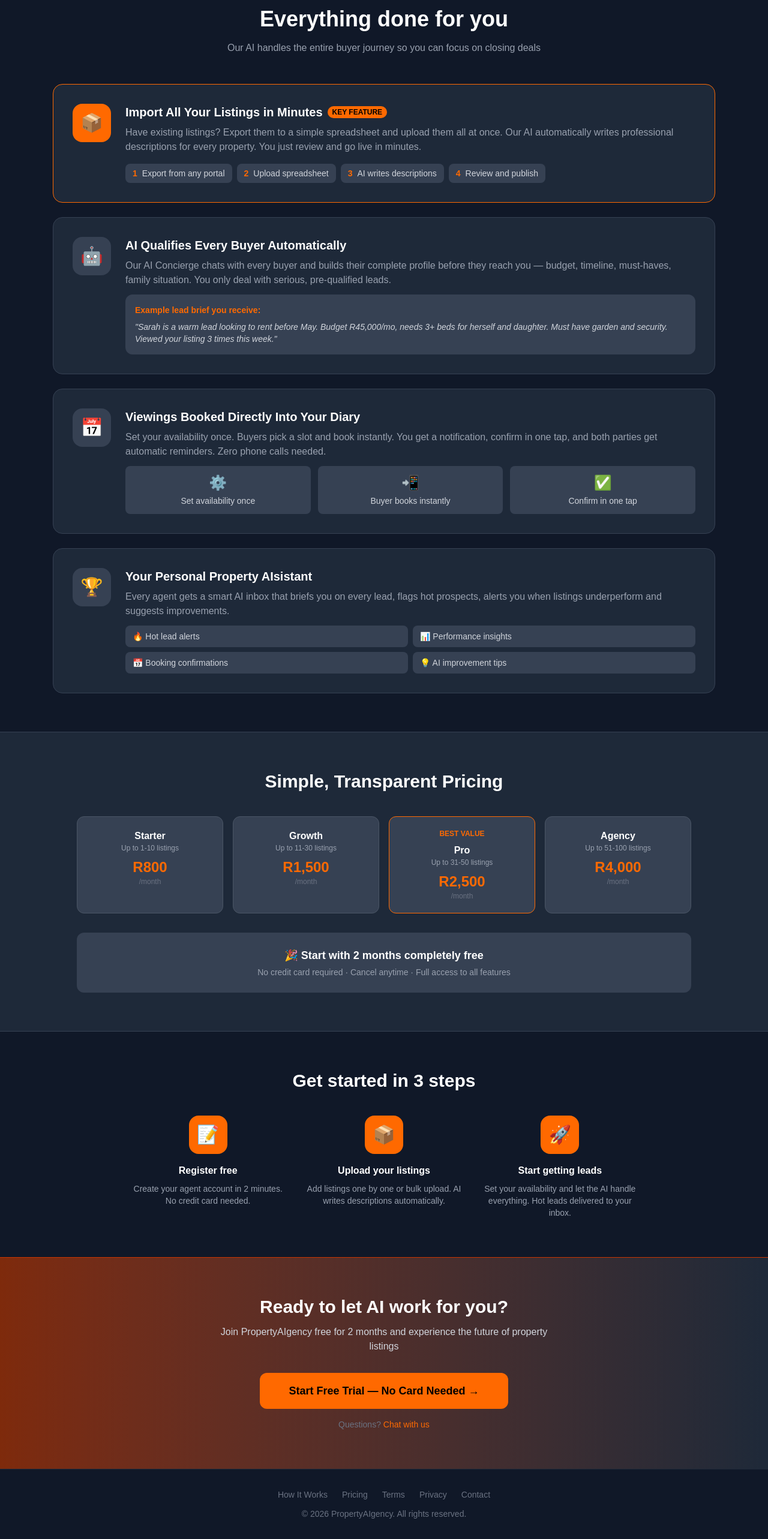
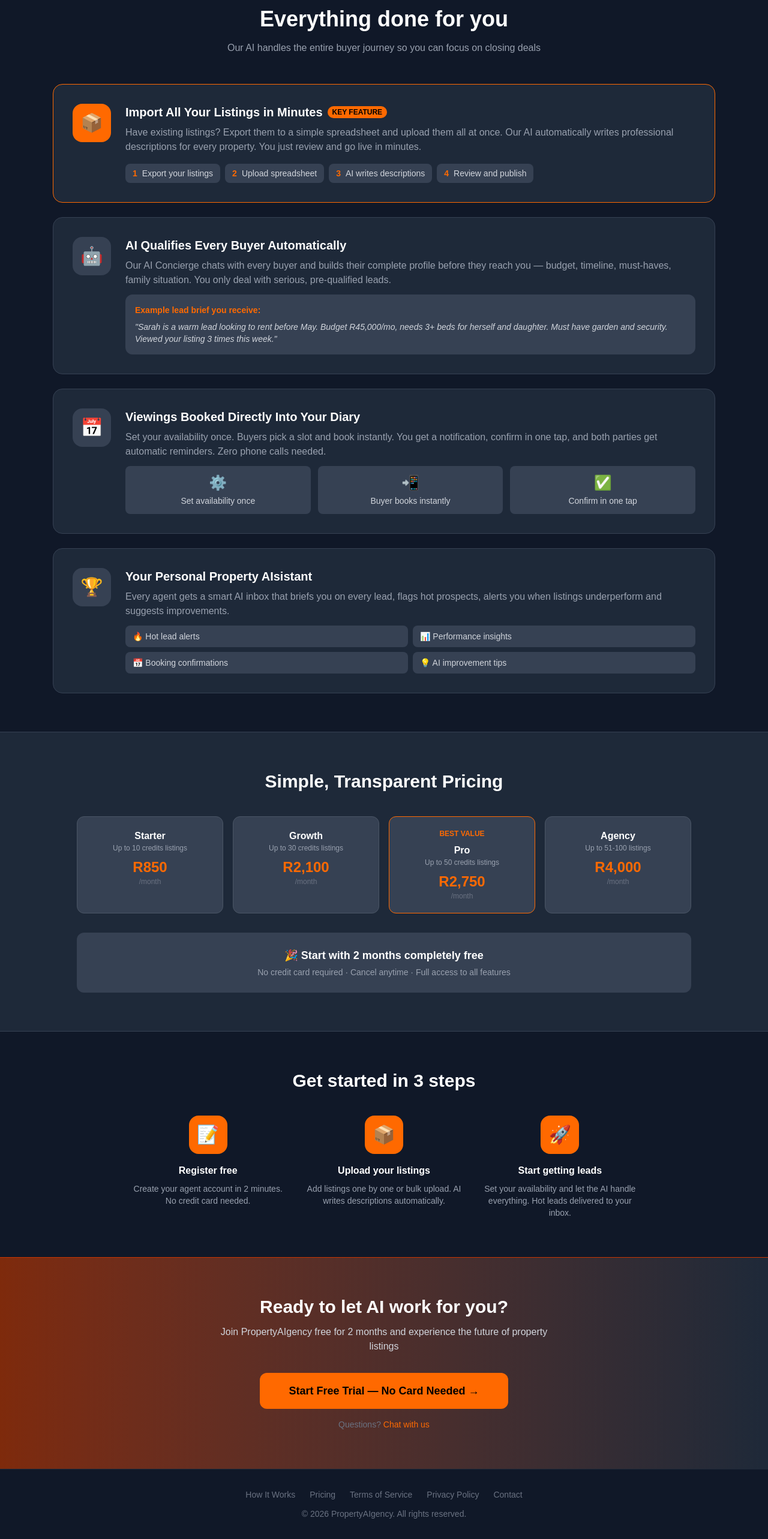
Before and after one commit to Bentman007/propertyaigency, a Next.js app: page /for-agents in a window 1280 px wide. Shown: the part 1159-3725 px from the top of the page at 60% size. Built offline with nearby package versions, Linux system fonts and the light colour scheme.

Commit message:
Fix for-agents pricing to credit bundles, portal wording, footer labels

```diff
--- a/app/for-agents/page.tsx
+++ b/app/for-agents/page.tsx
@@ -70,7 +70,7 @@ export default function ForAgentsPage() {
               </div>
               <p className="text-gray-400 mb-4">Have existing listings? Export them to a simple spreadsheet and upload them all at once. Our AI automatically writes professional descriptions for every property. You just review and go live in minutes.</p>
               <div className="flex flex-wrap gap-2">
-                {['Export from any portal', 'Upload spreadsheet', 'AI writes descriptions', 'Review and publish'].map((step, i) => (
+                {['Export your listings', 'Upload spreadsheet', 'AI writes descriptions', 'Review and publish'].map((step, i) => (
                   <div key={i} className="flex items-center gap-2 bg-gray-700 px-3 py-1.5 rounded-lg text-sm">
                     <span className="text-orange-500 font-bold">{i + 1}</span>
                     <span className="text-gray-300">{step}</span>
@@ -134,9 +134,9 @@ export default function ForAgentsPage() {
           <h2 className="text-3xl font-bold text-center mb-10">Simple, Transparent Pricing</h2>
           <div className="grid grid-cols-2 md:grid-cols-4 gap-4 mb-8">
             {[
-              { name: 'Starter', listings: '1-10', price: 'R800' },
-              { name: 'Growth', listings: '11-30', price: 'R1,500' },
-              { name: 'Pro', listings: '31-50', price: 'R2,500', popular: true },
+              { name: 'Starter', listings: '10 credits', price: 'R850' },
+              { name: 'Growth', listings: '30 credits', price: 'R2,100' },
+              { name: 'Pro', listings: '50 credits', price: 'R2,750', popular: true },
               { name: 'Agency', listings: '51-100', price: 'R4,000' },
             ].map(plan => (
               <div key={plan.name} className={`bg-gray-700 rounded-xl p-5 text-center border ${plan.popular ? 'border-orange-500' : 'border-gray-600'}`}>
@@ -185,8 +185,8 @@ export default function ForAgentsPage() {
         <div className="flex justify-center gap-6 flex-wrap">
           <Link href="/how-it-works" className="hover:text-white">How It Works</Link>
           <Link href="/pricing" className="hover:text-white">Pricing</Link>
-          <Link href="/terms" className="hover:text-white">Terms</Link>
-          <Link href="/privacy" className="hover:text-white">Privacy</Link>
+          <Link href="/terms" className="hover:text-white">Terms of Service</Link>
+          <Link href="/privacy" className="hover:text-white">Privacy Policy</Link>
           <Link href="/contact" className="hover:text-white">Contact</Link>
         </div>
         <p className="mt-3">© 2026 PropertyAIgency. All rights reserved.</p>
```
